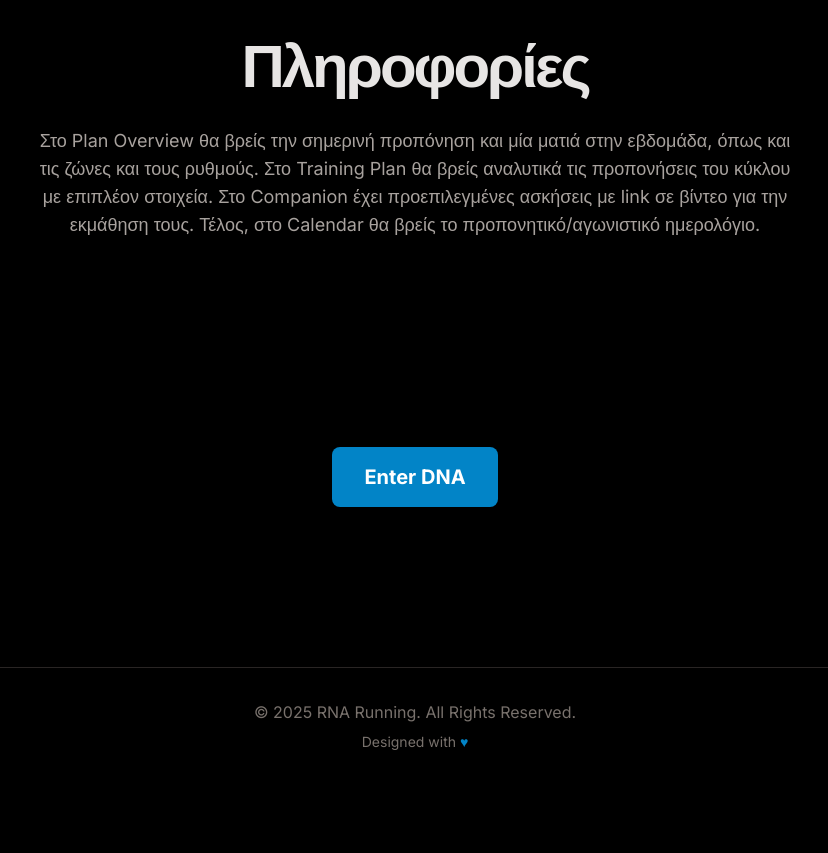
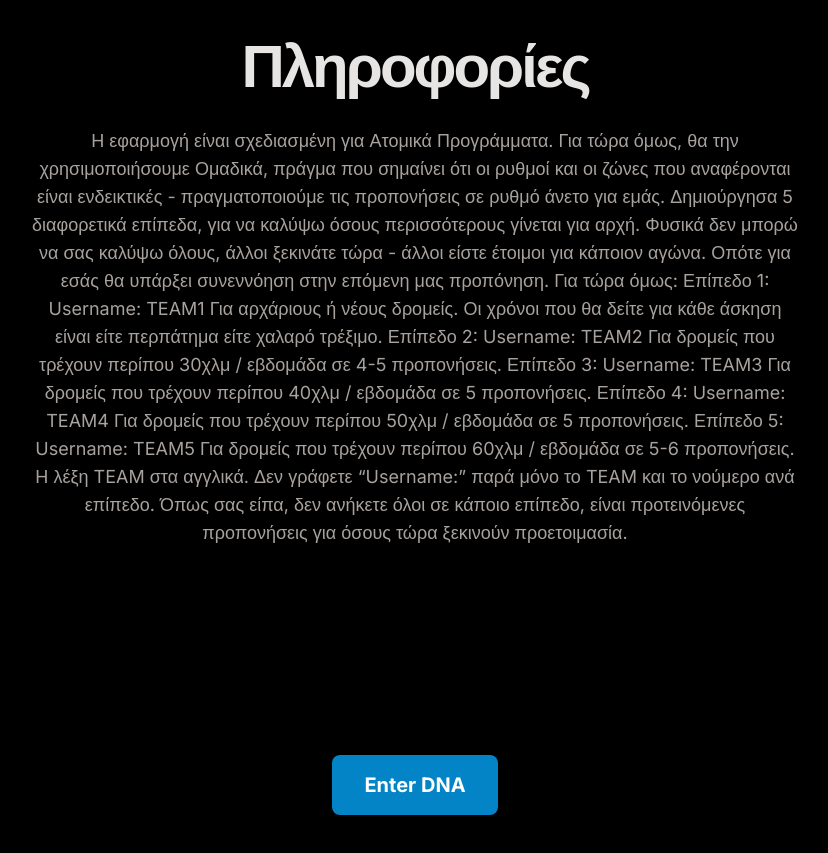
Before and after one commit to Minas4u/HUB-DNA, a plain HTML site: page index.html in a window 1280 px wide. Shown: the part 1660-2513 px from the top of the page, without its empty margins (225-1053 px from the left). Before the commit the page ends 2444 px from the top, so only its background shows below. Drawn offline with nearby package versions, Linux system fonts and the light colour scheme.

Commit message:
Update index.html

```diff
--- a/index.html
+++ b/index.html
@@ -128,7 +128,26 @@
         <section id="info" class="py-20 md:py-32 section-fade-in">
             <div class="max-w-4xl mx-auto text-center">
                 <h2 class="text-4xl md:text-6xl font-black tracking-tighter mb-8">Πληροφορίες</h2>
-                <p class="text-lg text-stone-400 max-w-3xl mx-auto">Στο Plan Overview θα βρείς την σημερινή προπόνηση και μία ματιά στην εβδομάδα, όπως και τις ζώνες και τους ρυθμούς. Στο Training Plan θα βρείς αναλυτικά τις προπονήσεις του κύκλου με επιπλέον στοιχεία. Στο Companion έχει προεπιλεγμένες ασκήσεις με link σε βίντεο για την εκμάθηση τους. Τέλος, στο Calendar θα βρείς το προπονητικό/αγωνιστικό ημερολόγιο.</p>
+                <p class="text-lg text-stone-400 max-w-3xl mx-auto">
+Η εφαρμογή είναι σχεδιασμένη για Ατομικά Προγράμματα. Για τώρα όμως, θα την χρησιμοποιήσουμε Ομαδικά, πράγμα που σημαίνει ότι οι ρυθμοί και οι ζώνες που αναφέρονται είναι ενδεικτικές - πραγματοποιούμε τις προπονήσεις σε ρυθμό άνετο για εμάς.
+
+Δημιούργησα 5 διαφορετικά επίπεδα, για να καλύψω όσους περισσότερους γίνεται για αρχή. Φυσικά δεν μπορώ να σας καλύψω όλους, άλλοι ξεκινάτε τώρα - άλλοι είστε έτοιμοι για κάποιον αγώνα. Οπότε για εσάς θα υπάρξει συνεννόηση στην επόμενη μας προπόνηση.
+
+Για τώρα όμως:
+Επίπεδο 1: Username: TEAM1 Για αρχάριους ή νέους δρομείς. Οι χρόνοι που θα δείτε για κάθε άσκηση είναι είτε περπάτημα είτε χαλαρό τρέξιμο.
+
+Επίπεδο 2: Username: TEAM2 Για δρομείς που τρέχουν περίπου 30χλμ / εβδομάδα σε 4-5 προπονήσεις.
+
+Επίπεδο 3: Username: TEAM3 Για δρομείς που τρέχουν περίπου 40χλμ / εβδομάδα σε 5 προπονήσεις.
+
+Επίπεδο 4: Username: TEAM4 Για δρομείς που τρέχουν περίπου 50χλμ / εβδομάδα σε 5 προπονήσεις.
+
+Επίπεδο 5: Username: TEAM5 Για δρομείς που τρέχουν περίπου 60χλμ / εβδομάδα σε 5-6 προπονήσεις.
+
+Η λέξη TEAM στα αγγλικά. Δεν γράφετε “Username:” παρά μόνο το TEAM και το νούμερο ανά επίπεδο.
+
+Όπως σας είπα, δεν ανήκετε όλοι σε κάποιο επίπεδο, είναι προτεινόμενες προπονήσεις για όσους τώρα ξεκινούν προετοιμασία.
+</p>
             </div>
         </section>
 
```
